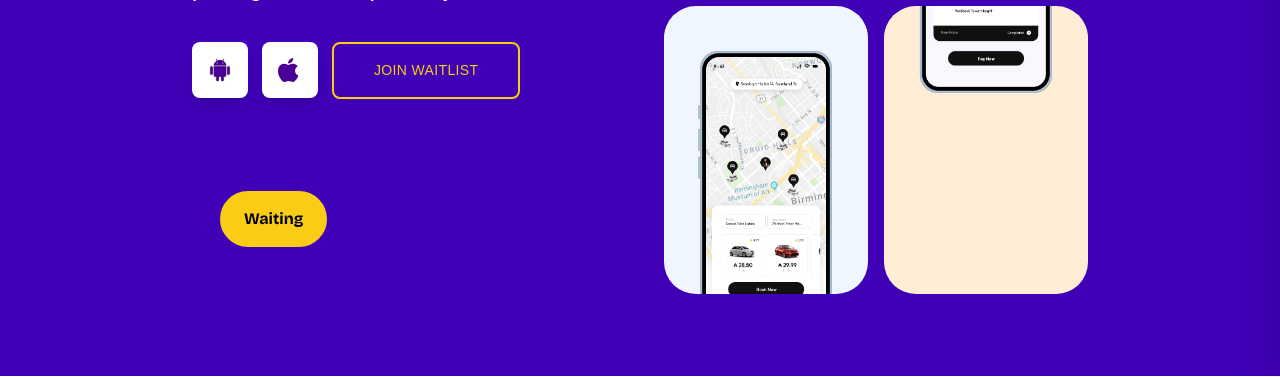
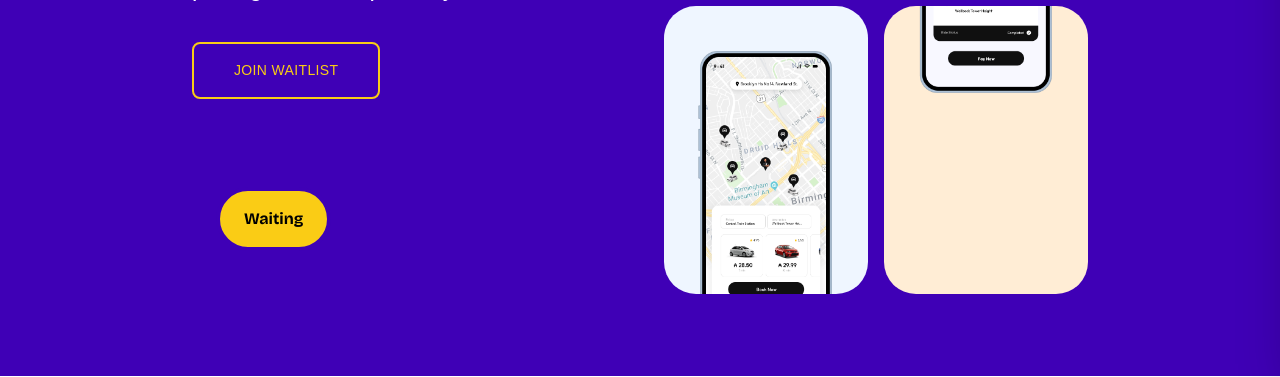
Before and after one commit to arcaccra/ridechain, a Django app: template templates/homepage/index.html in a window 1280 px wide. Shown: the part 476-853 px from the top of the page. Run offline with Django 5.2, Linux system fonts and the light colour scheme; the template is opened without the code that fills it, so the values that code supplies are empty; some libraries are stand-ins or nearby versions; some web fonts are replaced.

```diff
--- a/templates/homepage/index.html
+++ b/templates/homepage/index.html
@@ -23,16 +23,6 @@
                         directly, ensuring fair pricing and transparency.
                     </p>
                     <div class="mt-10 flex items-center space-x-3.5">
-                        <a href="{% url 'login' %}"
-                           class="hidden md:flex bg-white text-violet-900 p-4 rounded-lg items-center justify-center shadow-lg hover:shadow-xl transition-shadow duration-300">
-                            <img src="{% static 'images/android-svgrepo-com.svg' %}" alt="Android Login"
-                                 class="w-6 h-6">
-                        </a>
-                        <a href="{% url 'login' %}"
-                           class="hidden md:flex bg-white text-violet-900 p-4 rounded-lg items-center justify-center shadow-lg hover:shadow-xl transition-shadow duration-300">
-                            <img src="{% static 'images/apple-173-svgrepo-com.svg' %}" alt="Apple Login"
-                                 class="w-6 h-6">
-                        </a>
                         <button id="openWaitlistModal"
                            class="w-full sm:w-auto bg-transparent border-2 border-yellow-400 text-[14px] uppercase tracking-wide text-yellow-400 px-10 py-4 rounded-lg hover:bg-yellow-400 hover:text-violet-900 transition duration-300">
                             Join Waitlist
```
